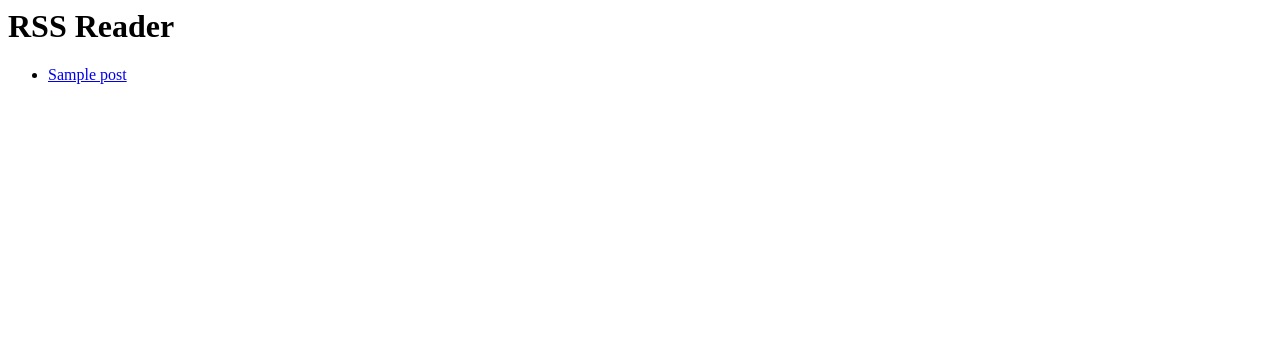
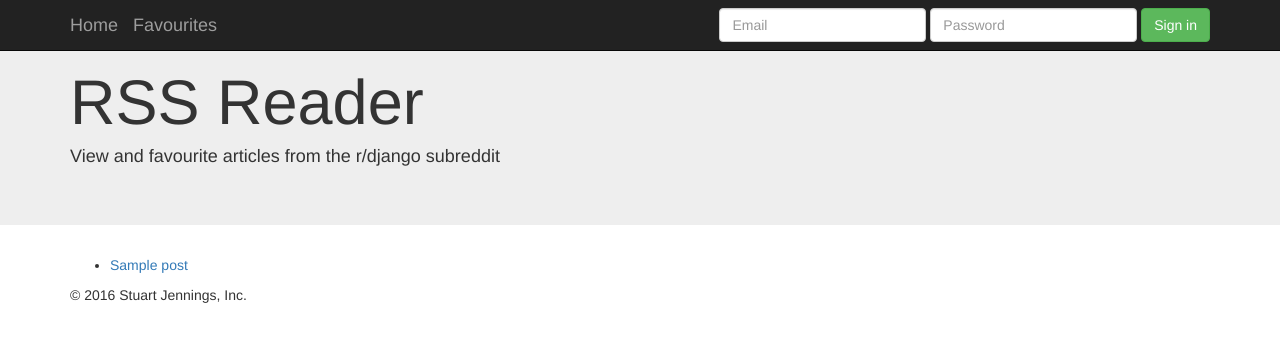
Before and after one commit to StuJ/django-rssreader, a Django app: template reader_app/templates/reader_app/index.html in a window 1280 px wide. Shown: the top 342 px of the page. Run offline with Django 3.2, Linux system fonts and the light colour scheme; the template is opened without the code that fills it: most values are stand-ins (such as "Sample title", 1, 10 or a date in 2020); some libraries are stand-ins or nearby versions.

Commit message:
Updated with Jumbotron Bootstrap design

```diff
--- a/reader_app/templates/reader_app/index.html
+++ b/reader_app/templates/reader_app/index.html
@@ -1,9 +1,88 @@
-<h1>RSS Reader</h1>
+<!DOCTYPE html>
+<html lang="en">
+  <head>
+    <meta charset="utf-8">
+    <meta http-equiv="X-UA-Compatible" content="IE=edge">
+    <meta name="viewport" content="width=device-width, initial-scale=1">
+    <!-- The above 3 meta tags *must* come first in the head; any other head content must come *after* these tags -->
+    <meta name="description" content="">
+    <meta name="author" content="">
+    <link rel="icon" href="../../favicon.ico">
 
-<ul>
-    {% for post in feed.entries %}
+    <title>RSS Reader</title>
 
-    <li><a href = {{post.link}}> {{post.title}} </a></li>
+    <!-- Bootstrap core CSS -->
+    <!-- Latest compiled and minified CSS -->
+    <link rel="stylesheet" href="https://maxcdn.bootstrapcdn.com/bootstrap/3.3.6/css/bootstrap.min.css" integrity="sha384-1q8mTJOASx8j1Au+a5WDVnPi2lkFfwwEAa8hDDdjZlpLegxhjVME1fgjWPGmkzs7" crossorigin="anonymous">
 
-    {% endfor %}
-</ul>
+    <!-- IE10 viewport hack for Surface/desktop Windows 8 bug -->
+    <link href="../../assets/css/ie10-viewport-bug-workaround.css" rel="stylesheet">
+
+    <!-- Custom styles for this template -->
+    <link href="jumbotron.css" rel="stylesheet">
+
+    <!-- HTML5 shim and Respond.js for IE8 support of HTML5 elements and media queries -->
+    <!--[if lt IE 9]>
+      <script src="https://oss.maxcdn.com/html5shiv/3.7.2/html5shiv.min.js"></script>
+      <script src="https://oss.maxcdn.com/respond/1.4.2/respond.min.js"></script>
+    <![endif]-->
+  </head>
+
+  <body>
+
+    <nav class="navbar navbar-inverse navbar-fixed-top">
+      <div class="container">
+
+        <div class="navbar-header">
+          <button type="button" class="navbar-toggle collapsed" data-toggle="collapse" data-target="#navbar" aria-expanded="false" aria-controls="navbar">
+            <span class="sr-only">Toggle navigation</span>
+            <span class="icon-bar"></span>
+            <span class="icon-bar"></span>
+            <span class="icon-bar"></span>
+          </button>
+          <a class="navbar-brand" href="/">Home</a>
+          <a class="navbar-brand" href="/favourites">Favourites</a>
+        </div>
+
+        <div id="navbar" class="navbar-collapse collapse">
+          <form class="navbar-form navbar-right">
+            <div class="form-group">
+              <input type="text" placeholder="Email" class="form-control">
+            </div>
+            <div class="form-group">
+              <input type="password" placeholder="Password" class="form-control">
+            </div>
+            <button type="submit" class="btn btn-success">Sign in</button>
+          </form>
+        </div><!--/.navbar-collapse -->
+      </div>
+    </nav>
+
+    <!-- Main jumbotron for a primary marketing message or call to action -->
+    <div class="jumbotron">
+      <div class="container">
+        <h1>RSS Reader</h1>
+          <h4>View and favourite articles from the r/django subreddit</h4>
+      </div>
+    </div>
+
+    <div class="container">
+        <ul>
+            {% for post in feed.entries %}
+                <li><a href = {{post.link}}> {{post.title}} </a></li>
+            {% endfor %}
+        </ul>
+      <footer>
+        <p>&copy; 2016 Stuart Jennings, Inc.</p>
+      </footer>
+    </div> <!-- /container -->
+
+
+    <!-- Bootstrap core JavaScript
+    ================================================== -->
+    <!-- Placed at the end of the document so the pages load faster -->
+    <!-- Latest compiled and minified JavaScript -->
+    <script src="https://maxcdn.bootstrapcdn.com/bootstrap/3.3.6/js/bootstrap.min.js" integrity="sha384-0mSbJDEHialfmuBBQP6A4Qrprq5OVfW37PRR3j5ELqxss1yVqOtnepnHVP9aJ7xS" crossorigin="anonymous"></script>
+    <script src="../../assets/js/ie10-viewport-bug-workaround.js"></script>
+  </body>
+</html>
```
